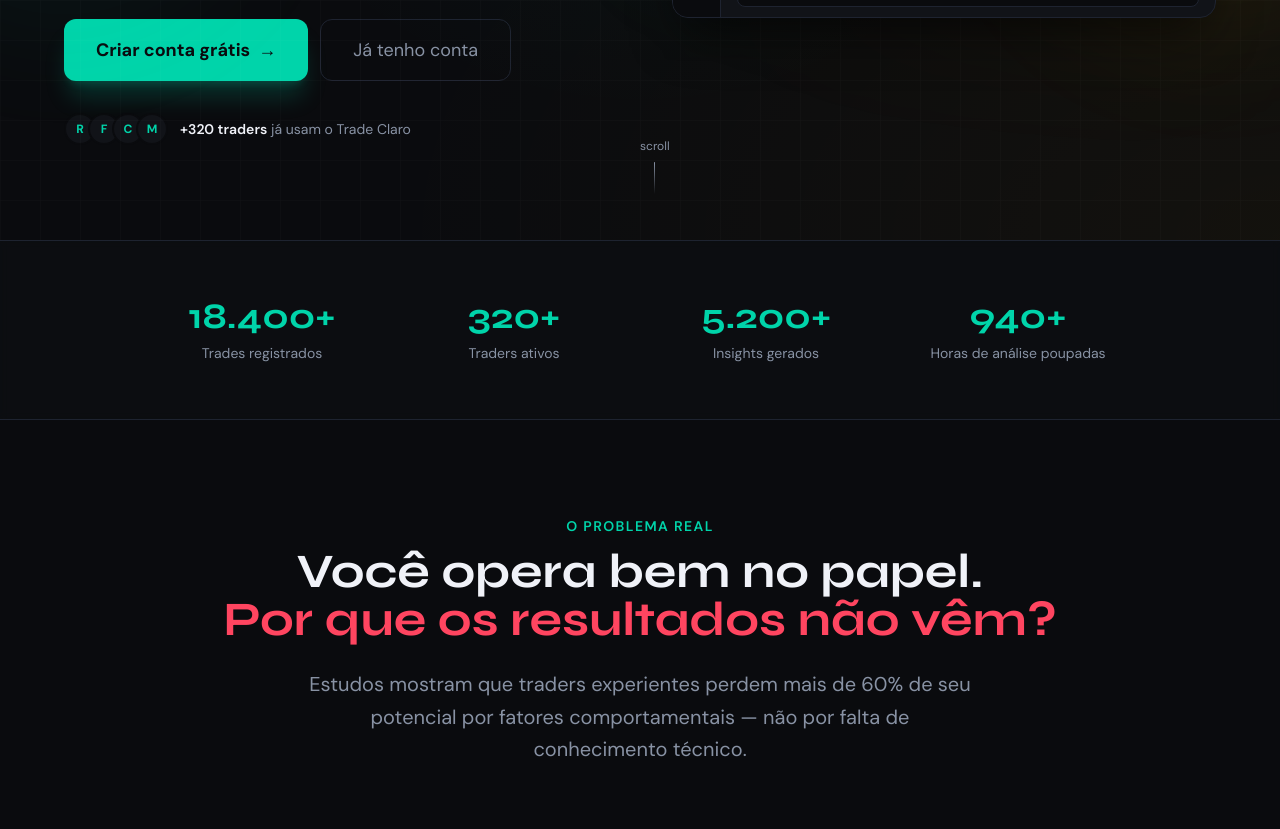
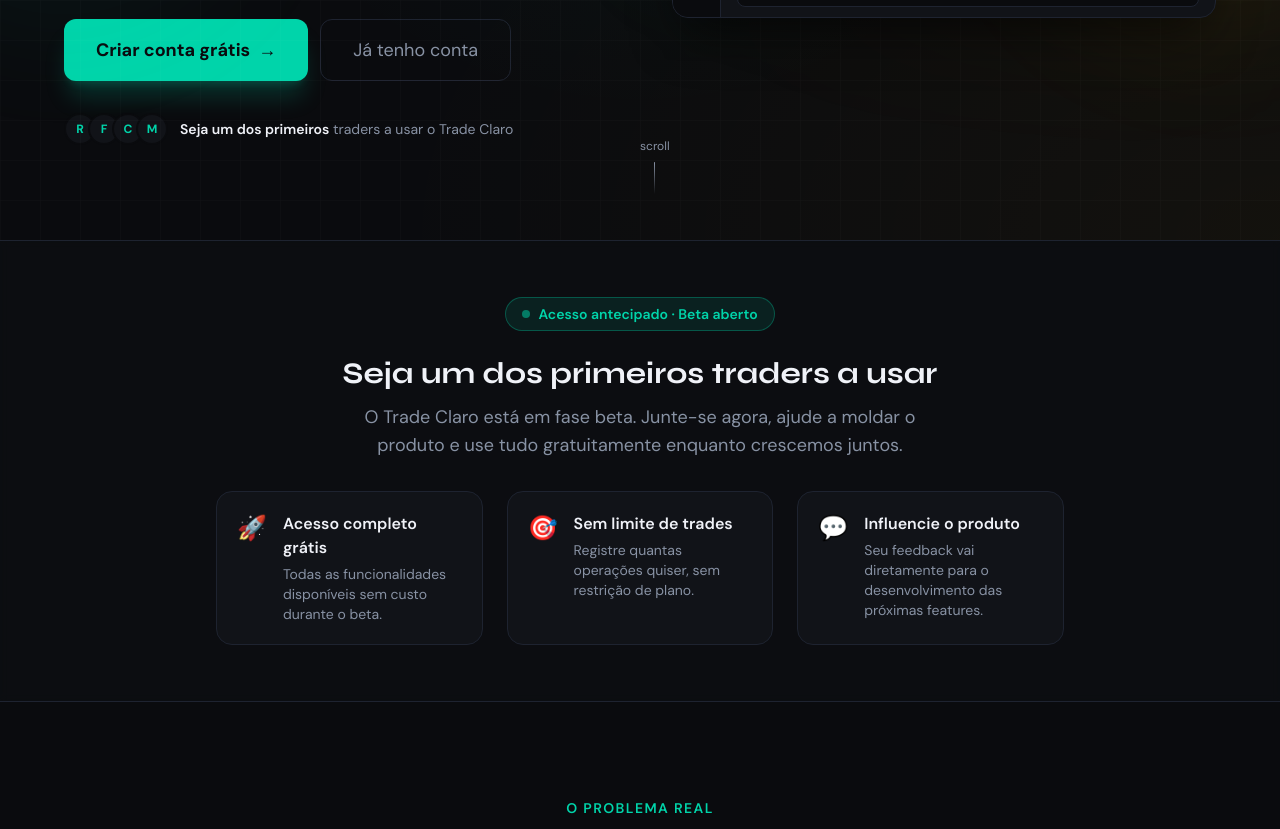
Before and after one commit to ghps2704/trade-claro, a React (Vite) app: page / in a window 1280 px wide. Shown: the part 560-1389 px from the top of the page. Built offline with nearby package versions, Linux system fonts and the light colour scheme; no server answers.

Commit message:
counter removido

```diff
--- a/src/pages/Dashboard.tsx
+++ b/src/pages/Dashboard.tsx
@@ -193,11 +193,11 @@
                 const h = Math.max((Math.abs(trade.result) / maxAbs) * 100, 4)
                 const isWin = trade.result >= 0
                 return (
-                  <div key={trade.id} className="flex-1 flex flex-col items-center group relative">
-                    <div
-                      className={`w-full rounded-t-sm transition-all ${isWin ? 'bg-accent/70 group-hover:bg-accent' : 'bg-negative/60 group-hover:bg-negative'}`}
-                      style={{ height: `${h}%` }}
-                    />
+                  <div
+                    key={trade.id}
+                    className={`flex-1 group relative rounded-t-sm transition-all cursor-default ${isWin ? 'bg-accent/70 hover:bg-accent' : 'bg-negative/60 hover:bg-negative'}`}
+                    style={{ height: `${h}%` }}
+                  >
                     <div className="absolute bottom-full mb-1 left-1/2 -translate-x-1/2 bg-bg border border-border rounded-lg px-2 py-1 text-xs whitespace-nowrap opacity-0 group-hover:opacity-100 transition-opacity pointer-events-none z-10">
                       <p className="font-bold text-text-primary">{trade.asset}</p>
                       <p className={isWin ? 'text-accent' : 'text-negative'}>{fmt(trade.result)}</p>
--- a/src/pages/Landing.tsx
+++ b/src/pages/Landing.tsx
@@ -26,24 +26,6 @@
   return scrolled
 }
 
-// ── Animated counter ───────────────────────────────────────────────────────────
-
-function Counter({ target, suffix = '', prefix = '' }: { target: number; suffix?: string; prefix?: string }) {
-  const [n, setN] = useState(0)
-  const { ref, inView } = useInView()
-  useEffect(() => {
-    if (!inView) return
-    let start = 0
-    const step = target / 60
-    const id = setInterval(() => {
-      start += step
-      if (start >= target) { setN(target); clearInterval(id) }
-      else setN(Math.floor(start))
-    }, 1000 / 60)
-    return () => clearInterval(id)
-  }, [inView, target])
-  return <span ref={ref}>{prefix}{n.toLocaleString('pt-BR')}{suffix}</span>
-}
 
 // ── Data ───────────────────────────────────────────────────────────────────────
 
@@ -389,7 +371,7 @@
                   ))}
                 </div>
                 <p className="text-text-secondary text-sm">
-                  <span className="text-text-primary font-semibold">+320 traders</span> já usam o Trade Claro
+                  <span className="text-text-primary font-semibold">Seja um dos primeiros</span> traders a usar o Trade Claro
                 </p>
               </div>
             </div>
@@ -408,21 +390,31 @@
         </div>
       </section>
 
-      {/* ── STATS ──────────────────────────────────────────────────────────── */}
+      {/* ── BETA BANNER ─────────────────────────────────────────────────────── */}
       <div ref={statsSection.ref} className="py-14 border-y border-border bg-surface/40 backdrop-blur-sm">
-        <div className="max-w-5xl mx-auto px-6">
-          <div className="grid grid-cols-2 md:grid-cols-4 gap-8 text-center">
+        <div className="max-w-4xl mx-auto px-6 text-center">
+          <div className="inline-flex items-center gap-2 bg-accent/10 border border-accent/30 rounded-full px-4 py-1.5 mb-6">
+            <span className="w-2 h-2 rounded-full bg-accent animate-pulse" />
+            <span className="text-accent text-sm font-semibold">Acesso antecipado · Beta aberto</span>
+          </div>
+          <h2 className="font-title text-3xl font-bold text-text-primary mb-3">
+            Seja um dos primeiros traders a usar
+          </h2>
+          <p className="text-text-secondary text-lg mb-8 max-w-xl mx-auto">
+            O Trade Claro está em fase beta. Junte-se agora, ajude a moldar o produto e use tudo gratuitamente enquanto crescemos juntos.
+          </p>
+          <div className="grid grid-cols-1 md:grid-cols-3 gap-6 text-left">
             {[
-              { label: 'Trades registrados', value: 18400, suffix: '+' },
-              { label: 'Traders ativos', value: 320, suffix: '+' },
-              { label: 'Insights gerados', value: 5200, suffix: '+' },
-              { label: 'Horas de análise poupadas', value: 940, suffix: '+' },
-            ].map(s => (
-              <div key={s.label}>
-                <p className="font-title text-4xl font-bold text-accent">
-                  {statsSection.inView ? <Counter target={s.value} suffix={s.suffix} /> : `0${s.suffix}`}
-                </p>
-                <p className="text-text-secondary text-sm mt-1.5">{s.label}</p>
+              { icon: '🚀', title: 'Acesso completo grátis', desc: 'Todas as funcionalidades disponíveis sem custo durante o beta.' },
+              { icon: '🎯', title: 'Sem limite de trades', desc: 'Registre quantas operações quiser, sem restrição de plano.' },
+              { icon: '💬', title: 'Influencie o produto', desc: 'Seu feedback vai diretamente para o desenvolvimento das próximas features.' },
+            ].map(item => (
+              <div key={item.title} className="flex items-start gap-4 bg-surface border border-border rounded-2xl p-5">
+                <span className="text-2xl flex-shrink-0">{item.icon}</span>
+                <div>
+                  <p className="text-text-primary font-semibold mb-1">{item.title}</p>
+                  <p className="text-text-secondary text-sm">{item.desc}</p>
+                </div>
               </div>
             ))}
           </div>
```
Also changed, not shown: vercel.json (added).
